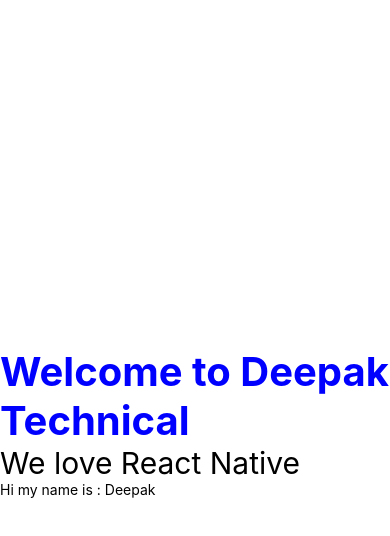
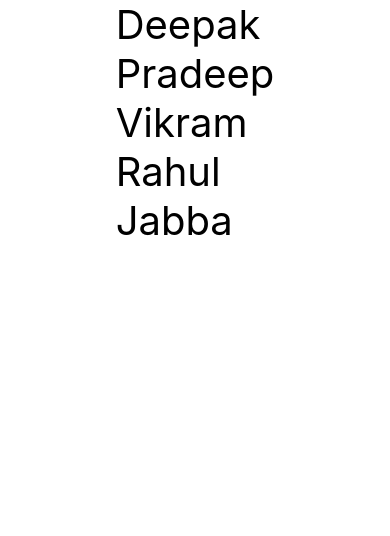
Before and after one commit to HackerGoliath/ReactNativeTut, a React Native app: screen / in a window 390 px wide. Shown: the top 536 px of the page. Built offline with nearby package versions, Linux system fonts and the light colour scheme.

Commit message:
34 FlatList Demo

```diff
--- a/App.js
+++ b/App.js
@@ -3,6 +3,7 @@ import { StatusBar } from 'expo-status-bar';
 import { StyleSheet, Text, View } from 'react-native';
 // import CustomComp from './src/screens/CustomComp';
 import FirstChallenge from './src/screens/FirstChallenge';
+import FlatListDemo from './src/screens/FlatListDemo';
 
 // create a component that return some jsx / simple function
 const App = () => {
@@ -21,7 +22,10 @@ const App = () => {
       {/* ==================================================================================================== */}
 
       {/* Challenge-1 Show Three Different Paragraphs */}
-      <FirstChallenge />
+      {/* <FirstChallenge /> */}
+
+      {/* FlatList */}
+      <FlatListDemo />
 
     </View>
   );
--- /dev/null
+++ b/src/screens/FlatListDemo.jsx
@@ -0,0 +1,39 @@
+import { StyleSheet, Text, View } from 'react-native'
+import React from 'react'
+import { FlatList } from 'react-native-web'
+
+const FlatListDemo = () => {
+    const names = [
+        {
+            name: "Deepak"
+        },
+        {
+            name: "Pradeep"
+        },
+        {
+            name: "Vikram"
+        },
+        {
+            name: "Rahul"
+        },
+        {
+            name: "Jabba"
+        },
+    ]
+    return (
+        <FlatList data={names} renderItem={(element) => {
+            console.log(element.item.name);
+            return (
+                <Text style={styles.textStyles}>{element.item.name}</Text>
+            )
+        }} />
+    )
+}
+
+const styles = StyleSheet.create({
+    textStyles: {
+        fontSize: 40,
+    }
+})
+
+export default FlatListDemo
```
Also changed, not shown: Screenshots/12 FlatList.jpg (added), Screenshots/13.jpg (added).
